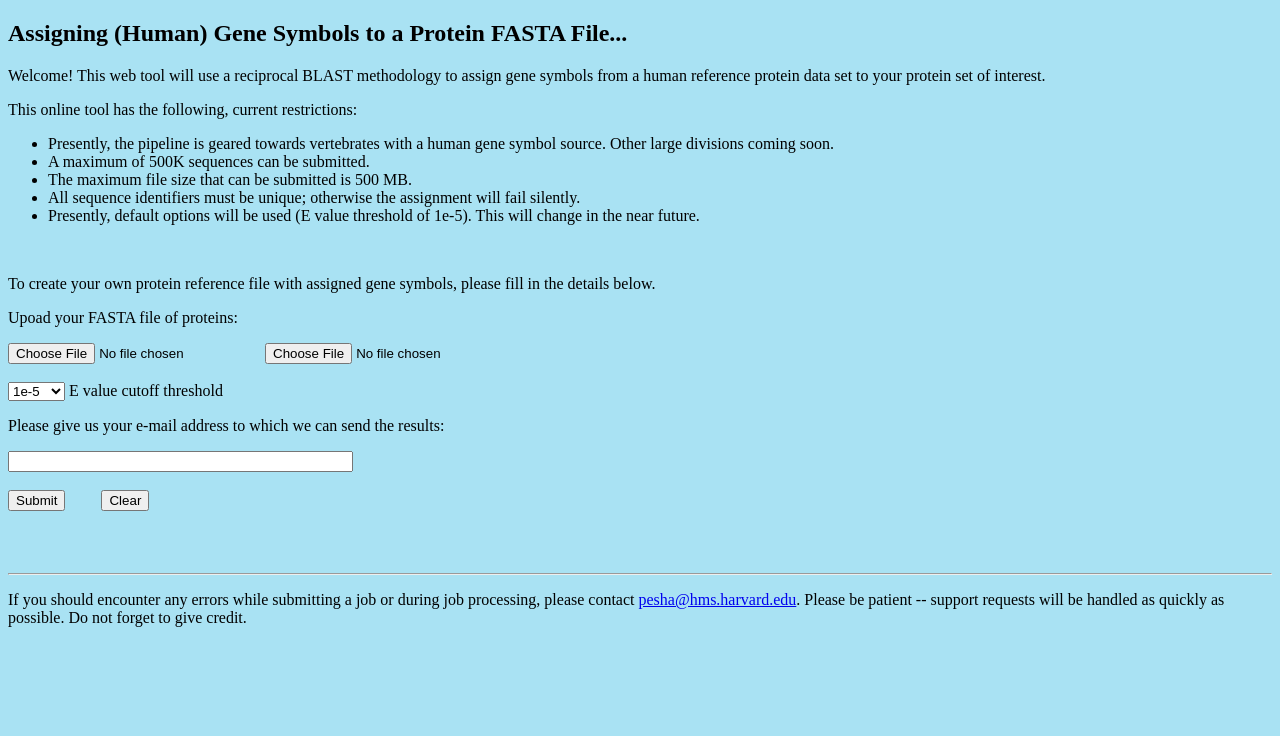
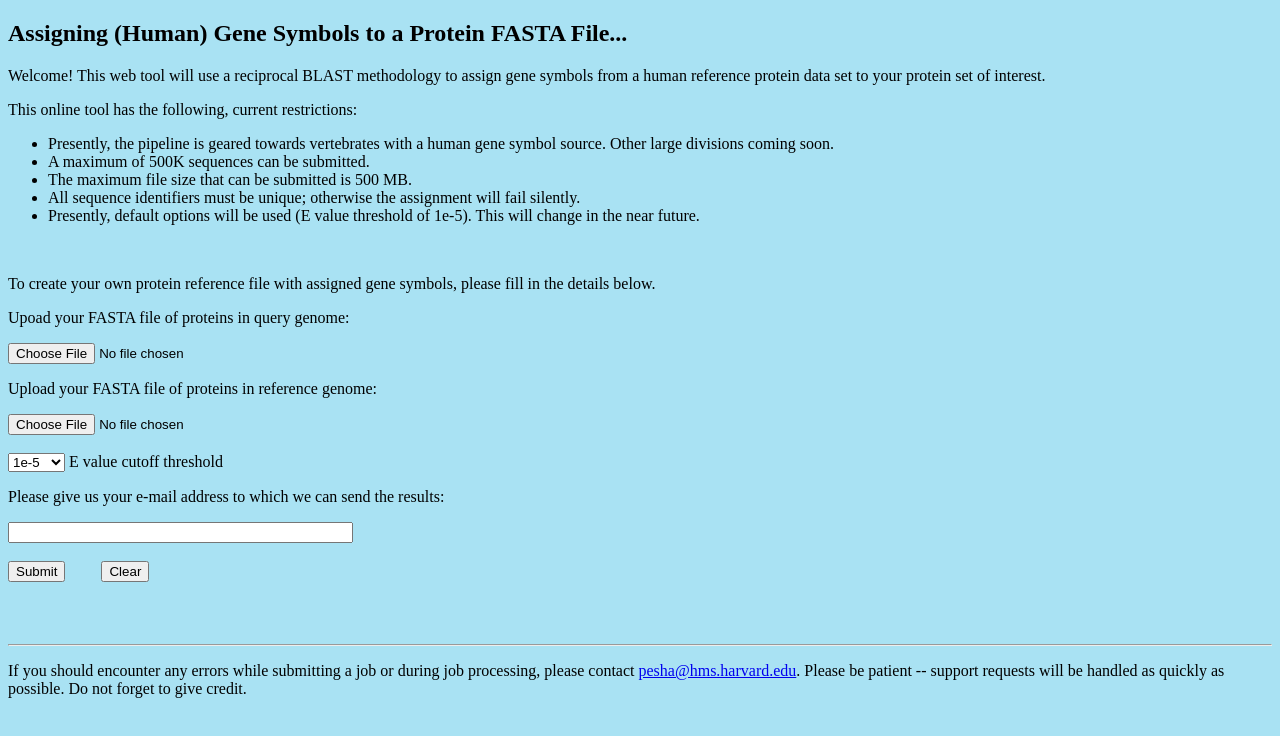
Before and after one commit to maggishaggy/gene-naming-server, a plain HTML site: page genesym_assignment.html in a window 1280 px wide. Drawn offline with Linux system fonts and the light colour scheme.

Commit message:
HTML change

```diff
--- a/genesym_assignment.html
+++ b/genesym_assignment.html
@@ -35,8 +35,9 @@ To create your own protein reference file with assigned gene symbols, please fil
 
 
 <form action="cgi-bin/annotation/www_upload_verify_file.cgi" method="post" enctype="multipart/form-data">
-<p>Upoad your FASTA file of proteins:</p>
+<p>Upoad your FASTA file of proteins in query genome:</p>
 <input type="file" name="upload_file" size="30">
+<p>Upload your FASTA file of proteins in reference genome:</p>
 <input type="file" name="upload_reference" size="30">
 <br />
 <br />
```
